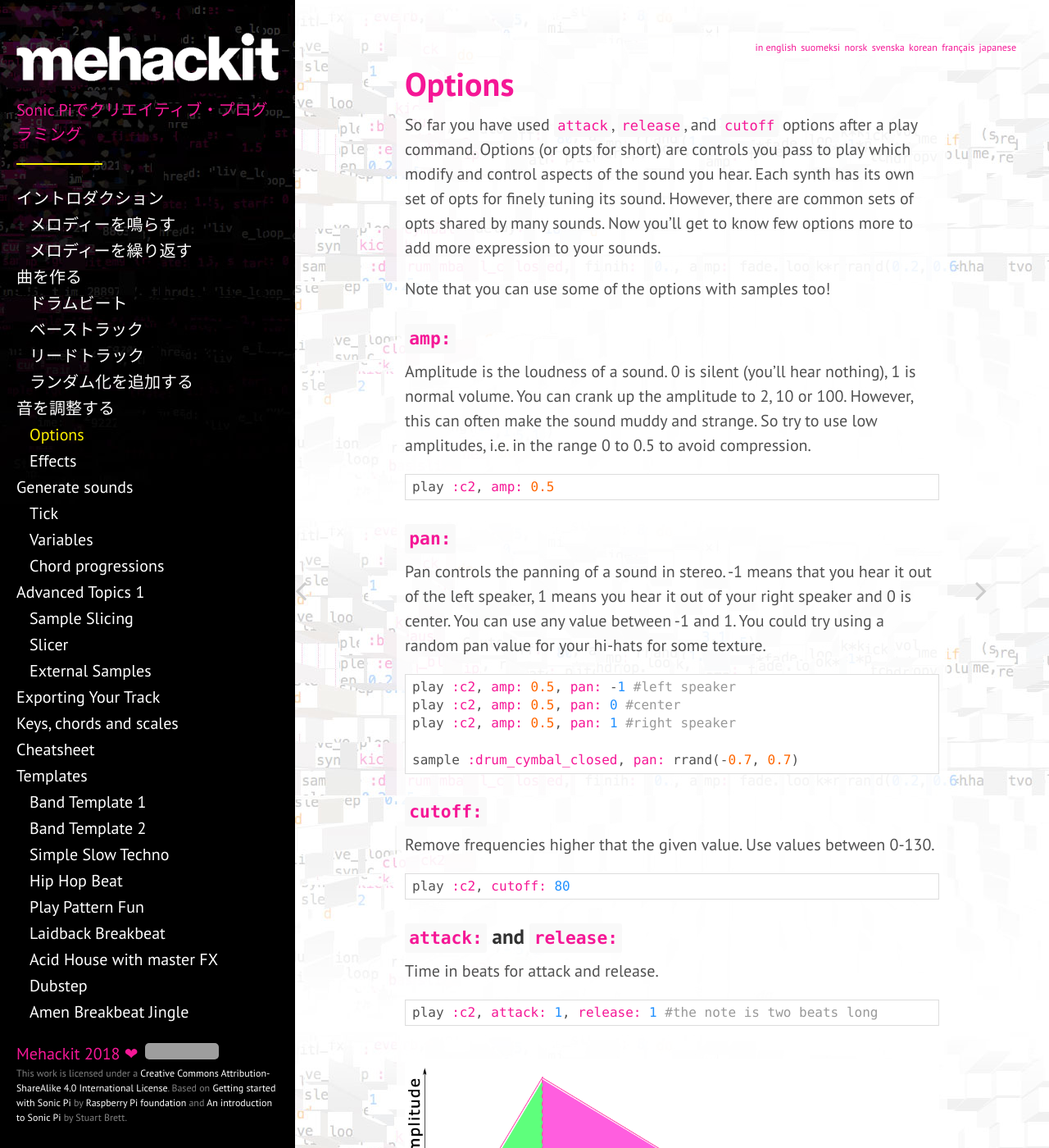
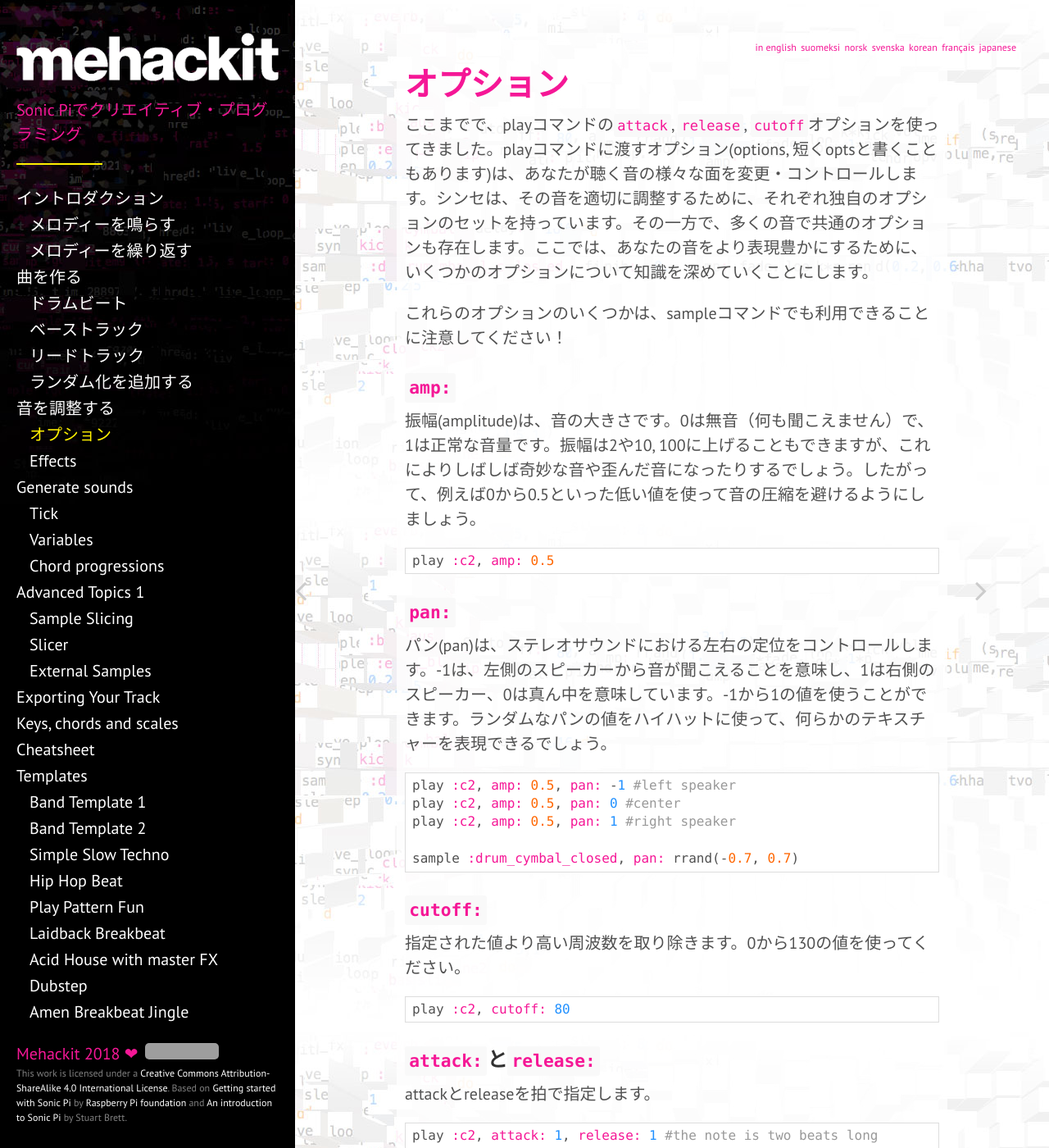
Before and after one commit to mehackit/sonic-pi-workshop, a Jekyll site: the page built from _exercises/ja/03-tweak-the-sounds/02-synth-options.md, in a window 1280 px wide and 1400 px high. Shown: the whole window at 82% size. Built offline with Jekyll 4.4.1, drawn with Linux system fonts in a browser that asks for light colours; nearby versions of some CDN libraries; some of the changed text lies outside the part shown; grey boxes are pictures that could not be loaded.

Commit message:
Translate 02-03 to ja

```diff
--- a/_exercises/ja/03-tweak-the-sounds/02-synth-options.md
+++ b/_exercises/ja/03-tweak-the-sounds/02-synth-options.md
@@ -1,17 +1,17 @@
 ---
 chapter: Tweak the sounds
-title: Options
+title: オプション
 lang: ja
 layout: exercise
 ---
 
-So far you have used `attack`, `release`, and `cutoff` options after a play command. Options (or opts for short) are controls you pass to play which modify and control aspects of the sound you hear. Each synth has its own set of opts for finely tuning its sound. However, there are common sets of opts shared by many sounds. Now you'll get to know few options more to add more expression to your sounds.
+ここまでで、playコマンドの`attack`, `release`, `cutoff`オプションを使ってきました。playコマンドに渡すオプション(options, 短くoptsと書くこともあります)は、あなたが聴く音の様々な面を変更・コントロールします。シンセは、その音を適切に調整するために、それぞれ独自のオプションのセットを持っています。その一方で、多くの音で共通のオプションも存在します。ここでは、あなたの音をより表現豊かにするために、いくつかのオプションについて知識を深めていくことにします。
 
-Note that you can use some of the options with samples too!
+これらのオプションのいくつかは、sampleコマンドでも利用できることに注意してください！
 
 ### `amp:`
 
-Amplitude is the loudness of a sound. 0 is silent (you’ll hear nothing), 1 is normal volume. You can crank up the amplitude to 2, 10 or 100. However, this can often make the sound muddy and strange. So try to use low amplitudes, i.e. in the range 0 to 0.5 to avoid compression.
+振幅(amplitude)は、音の大きさです。0は無音（何も聞こえません）で、1は正常な音量です。振幅は2や10, 100に上げることもできますが、これによりしばしば奇妙な音や歪んだ音になったりするでしょう。したがって、例えば0から0.5といった低い値を使って音の圧縮を避けるようにしましょう。
 
 {% highlight ruby %}
 play :c2, amp: 0.5
@@ -19,7 +19,7 @@ play :c2, amp: 0.5
 
 ### `pan:`
 
-Pan controls the panning of a sound in stereo. -1 means that you hear it out of the left speaker, 1 means you hear it out of your right speaker and 0 is center. You can use any value between -1 and 1. You could try using a random pan value for your hi-hats for some texture.
+パン(pan)は、ステレオサウンドにおける左右の定位をコントロールします。-1は、左側のスピーカーから音が聞こえることを意味し、1は右側のスピーカー、0は真ん中を意味しています。-1から1の値を使うことができます。ランダムなパンの値をハイハットに使って、何らかのテキスチャーを表現できるでしょう。
 
 {% highlight ruby %}
 play :c2, amp: 0.5, pan: -1 #left speaker
@@ -31,15 +31,15 @@ sample :drum_cymbal_closed, pan: rrand(-0.7, 0.7)
 
 ### `cutoff:`
 
-Remove frequencies higher that the given value. Use values between 0-130.
+指定された値より高い周波数を取り除きます。0から130の値を使ってください。
 
 {% highlight ruby %}
 play :c2, cutoff: 80
 {% endhighlight %}
 
-### `attack:` and `release:`
+### `attack:`と`release:`
 
-Time in beats for attack and release.
+attackとreleaseを拍で指定します。
 
 {% highlight ruby %}
 play :c2, attack: 1, release: 1 #the note is two beats long
@@ -47,9 +47,9 @@ play :c2, attack: 1, release: 1 #the note is two beats long
 
 <img src="{{ "/assets/img/attackrelease.png" | prepend: site.baseurl }}">
 
-### `use_synth_defaults` and `use_sample_defaults`
+### `use_synth_defaults`と`use_sample_defaults`
 
-If you don't want to set your opts for each play or sample in your loop, you can use `use_synth_defaults` and `use_sample_defaults` to set the opts for all the next plays and samples in the loop:
+個々のplayコマンドやsampleコマンドで毎回オプションを設定したくない場合は、`use_synth_defaults`や`use_sample_defaults`を使うでその設定内容が次のplayやsampleで反映させることができます:
 
 {% highlight ruby %}
 live_loop :melody do
@@ -64,9 +64,9 @@ live_loop :melody do
 end
 {% endhighlight %}
 
-### Bonus: `beat_stretch:` and `rate:`
+### おまけ: `beat_stretch:`と`rate:`
 
-These are too cool to skip. Try this out:
+とてもかっこよくて見逃せないですよ。試してみてください:
 
 {% highlight ruby %}
 live_loop :amen_break do
@@ -75,7 +75,7 @@ live_loop :amen_break do
 end
 {% endhighlight %}
 
-There's an annoying gap in the end. The sample is 1.753310657596372 beats long, which isn't that handy when you want to play it with all the other stuff we have going on. Luckily you can use `beat_stretch: 2` to stretch/shrink the sample to make it exactly 2 beats long:
+サンプルループの終わりに厄介な空白時間があります。このサンプルは、1.753310657596372拍の長さで、他のものと一緒に鳴らそうとすると便利ではありません。幸運にも`beat_stretch: 2`を使うと、サンプルの長さがちょうど2拍になるように伸縮してくれるのです:
 
 {% highlight ruby %}
 live_loop :amen_break do
@@ -84,7 +84,7 @@ live_loop :amen_break do
 end
 {% endhighlight %}
 
-Nice! Now to the `rate` option. Rate controls how fast a sample is played. 1 is in original speed, 0.5 is in half speed and 2 is in double speed. The sample also sounds higher and lower pitched when you change the rate. And (drumroll...) you can have even negative values! Negative values play the samples _backwards_. Try playing this loop and changing the rate and sleep value:
+できましたね！次は`rate`オプションです。rateはサンプル音源の再生レート（どれだけ早く再生するか）をコントロールします。1はオリジナルのスピードで、0.5は半分のスピード、2は倍のスピードです。また、rateを変更すると、サンプルの音が高くなったり低くなったりするのが聞き取れたと思います。そして、（ドラムロール...）rateはマイナスの値も取ることができるのです！マイナスの値の場合、_逆回転で_ サンプルが再生されます。rateとsleepの値を変更して遊んでみましょう:
 
 {% highlight ruby %}
 live_loop :amen_break do
```
